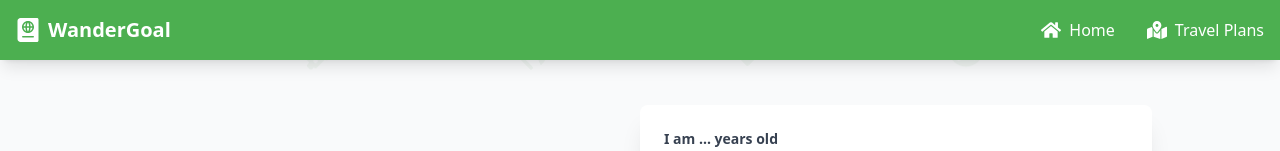
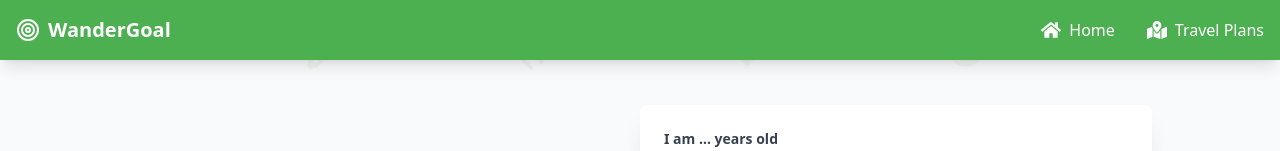
Before and after one commit to afigard/wandergoal, a Next.js app: page / in a window 1280 px wide. Shown: the top 151 px of the page. Built offline with nearby package versions, Linux system fonts and the light colour scheme; no server answers.

Commit message:
💄 Change icon in header

```diff
--- a/src/components/layout/Header.jsx
+++ b/src/components/layout/Header.jsx
@@ -1,12 +1,12 @@
 import { useState } from "react";
 import Link from "next/link";
 import {
-  FaPassport,
   FaHome,
   FaMapMarkedAlt,
   FaBars,
   FaTimes,
 } from "react-icons/fa";
+import { FiTarget } from "react-icons/fi";
 
 const Header = () => {
   const [menuOpen, setMenuOpen] = useState(false);
@@ -14,7 +14,7 @@ const Header = () => {
     <header className="bg-green-600 text-white shadow-lg sticky top-0 z-50">
       <div className="max-w-7xl mx-auto px-4 py-4 flex items-center justify-between">
         <div className="flex items-center space-x-2">
-          <FaPassport size={24} />
+          <FiTarget size={24} />
           <span className="text-xl font-bold">WanderGoal</span>
         </div>
 
```
